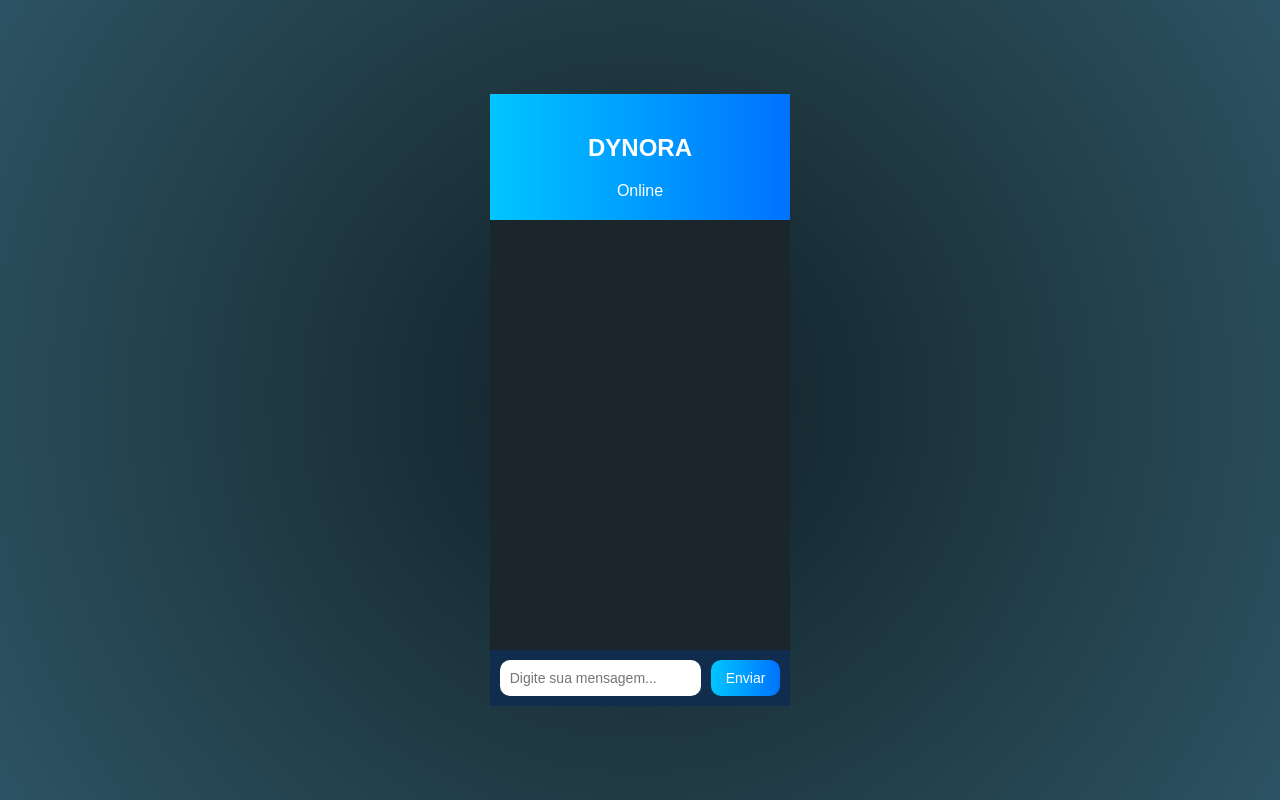
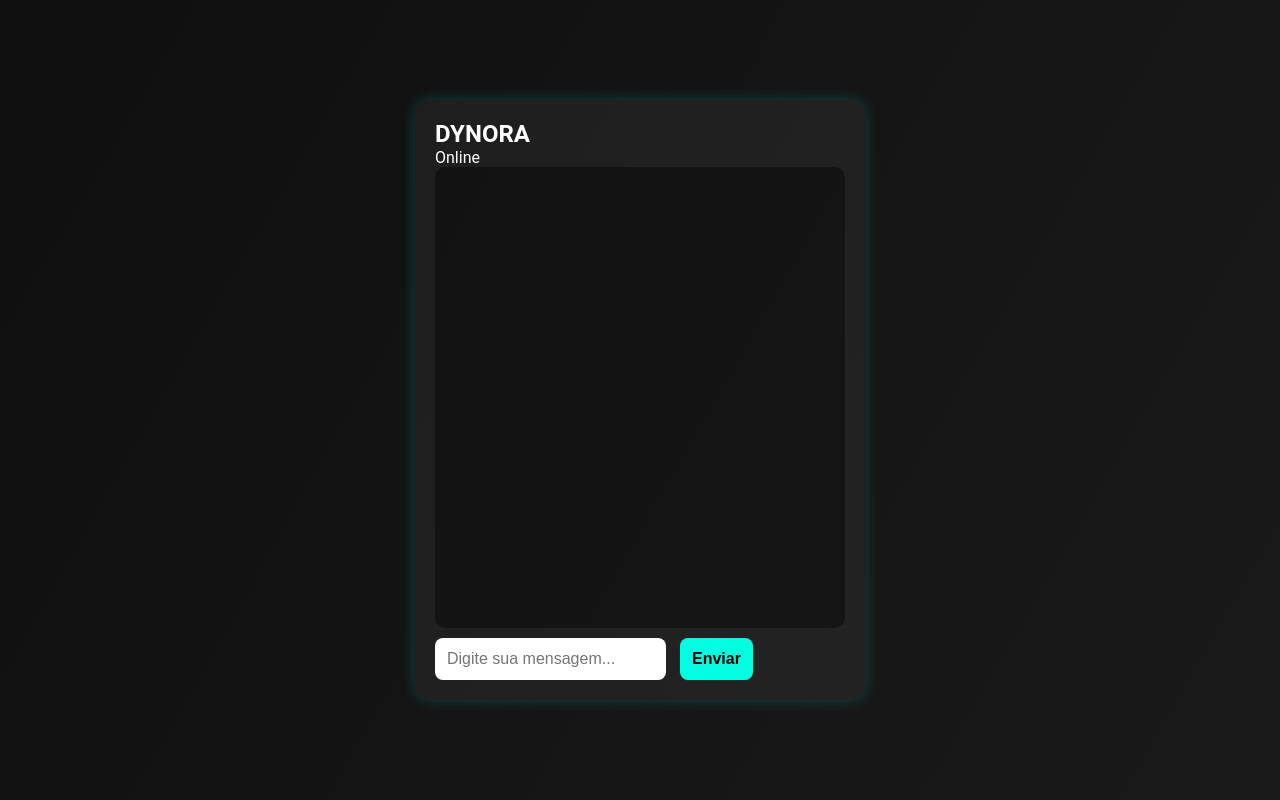
Before and after one commit to danilo631/Chat.Dynora, a Flask app: page / in a window 1280 px wide. Run offline with Flask 3, Linux system fonts and the light colour scheme; parts of the project's set-up code (start-up, migrations or seed data) failed here and were passed over.

Commit message:
Update style.css

```diff
--- a/static/style.css
+++ b/static/style.css
@@ -1,103 +1,129 @@
+/* Reset básico para remover margens e padding */
+* {
+    margin: 0;
+    padding: 0;
+    box-sizing: border-box;
+}
+
+/* Corpo da página */
 body {
-    margin: 0;
-    font-family: 'Poppins', sans-serif;
-    background: radial-gradient(circle, #0f2027, #203a43, #2c5364);
-    color: #ffffff;
-    height: 100vh;
+    font-family: 'Roboto', sans-serif;
+    background: linear-gradient(120deg, #0f0f0f, #1a1a1a);
+    color: #fff;
     display: flex;
     justify-content: center;
     align-items: center;
-}
-
-.container {
-    width: 100%;
-    max-width: 500px;
-}
-
-.chat-interface {
-    background: rgba(15, 32, 39, 0.85);
-    border-radius: 15px;
-    box-shadow: 0 0 20px rgba(0, 255, 255, 0.5);
+    height: 100vh;
     overflow: hidden;
 }
 
-.chat-header {
-    background: linear-gradient(90deg, #00c6ff, #0072ff);
+/* Container principal do chat */
+.chat-container {
+    width: 100%;
+    max-width: 450px;  /* Limite máximo de largura */
+    background: rgba(255, 255, 255, 0.05);
+    border-radius: 15px;
     padding: 20px;
-    text-align: center;
+    box-shadow: 0 0 15px rgba(0, 255, 255, 0.2);
+    display: flex;
+    flex-direction: column;
+    height: 90vh;
+    max-height: 600px; /* Limita a altura */
 }
 
-.chat-header h1 {
-    margin: 0;
-    font-size: 24px;
-    color: #ffffff;
+/* Título do chatbot */
+h1 {
+    text-align: center;
+    color: #00ffe1;
+    margin-bottom: 20px;
 }
 
-.chat-header p {
-    margin: 5px 0 0;
-    font-size: 14px;
-    color: #d4faff;
+/* Caixa de chat com rolagem */
+.chat-box {
+    flex: 1;  /* Preenche o espaço restante */
+    overflow-y: auto;
+    background: rgba(0, 0, 0, 0.4);
+    padding: 10px;
+    border-radius: 10px;
+    margin-bottom: 10px;
+    scrollbar-color: #00ffe1 transparent;
+    display: flex;
+    flex-direction: column;
 }
 
-.chat-box {
-    height: 400px;
-    background-color: #1b262c;
-    overflow-y: auto;
-    padding: 15px;
+/* Caixa de input e botão */
+.input-box {
     display: flex;
-    flex-direction: column;
     gap: 10px;
 }
 
-.message {
-    max-width: 80%;
-    padding: 12px 15px;
-    border-radius: 20px;
-    font-size: 14px;
-    line-height: 1.5;
+/* Estilo do input */
+input[type="text"] {
+    flex: 1;
+    padding: 12px;
+    border: none;
+    border-radius: 8px;
+    margin-right: 10px;
+    font-size: 1rem;
 }
 
-.message.user {
-    background: #00f5d4;
-    color: #003840;
-    align-self: flex-end;
-    text-align: right;
+/* Estilo do botão */
+button {
+    background: #00ffe1;
+    border: none;
+    border-radius: 8px;
+    padding: 12px;
+    color: #000;
+    font-weight: bold;
+    cursor: pointer;
+    transition: 0.3s;
+    font-size: 1rem;
 }
 
-.message.bot {
-    background: #3282b8;
-    color: #ffffff;
-    align-self: flex-start;
-    text-align: left;
+button:hover {
+    background: #00ccbb;
 }
 
-.input-area {
-    display: flex;
-    background-color: #112d4e;
-    padding: 10px;
+/* Estilo para mensagens enviadas */
+.chat-box div {
+    margin-bottom: 10px;
+    line-height: 1.6;
 }
 
-.input-area input {
-    flex: 1;
-    padding: 10px;
-    border-radius: 10px;
-    border: none;
-    outline: none;
-    font-size: 14px;
+/* Media Queries para responsividade */
+
+@media (max-width: 768px) {
+    .chat-container {
+        padding: 15px;
+    }
+
+    input[type="text"], button {
+        font-size: 0.9rem; /* Tamanho de fonte menor em dispositivos menores */
+        padding: 10px;
+    }
+
+    h1 {
+        font-size: 1.5rem; /* Tamanho do título ajustado */
+    }
 }
 
-.input-area button {
-    background: linear-gradient(90deg, #00c6ff, #0072ff);
-    border: none;
-    color: white;
-    padding: 10px 15px;
-    margin-left: 10px;
-    border-radius: 10px;
-    cursor: pointer;
-    font-size: 14px;
-    transition: 0.3s;
+@media (max-width: 480px) {
+    .chat-container {
+        width: 100%;
+        height: auto; /* Altura auto em telas muito pequenas */
+        max-height: none;
+    }
+
+    .chat-box {
+        margin-bottom: 15px;
+    }
+
+    input[type="text"], button {
+        font-size: 0.85rem; /* Reduz o tamanho da fonte ainda mais */
+        padding: 8px;
+    }
+
+    h1 {
+        font-size: 1.3rem;
+    }
 }
-
-.input-area button:hover {
-    background: linear-gradient(90deg, #0072ff, #00c6ff);
-}
```
